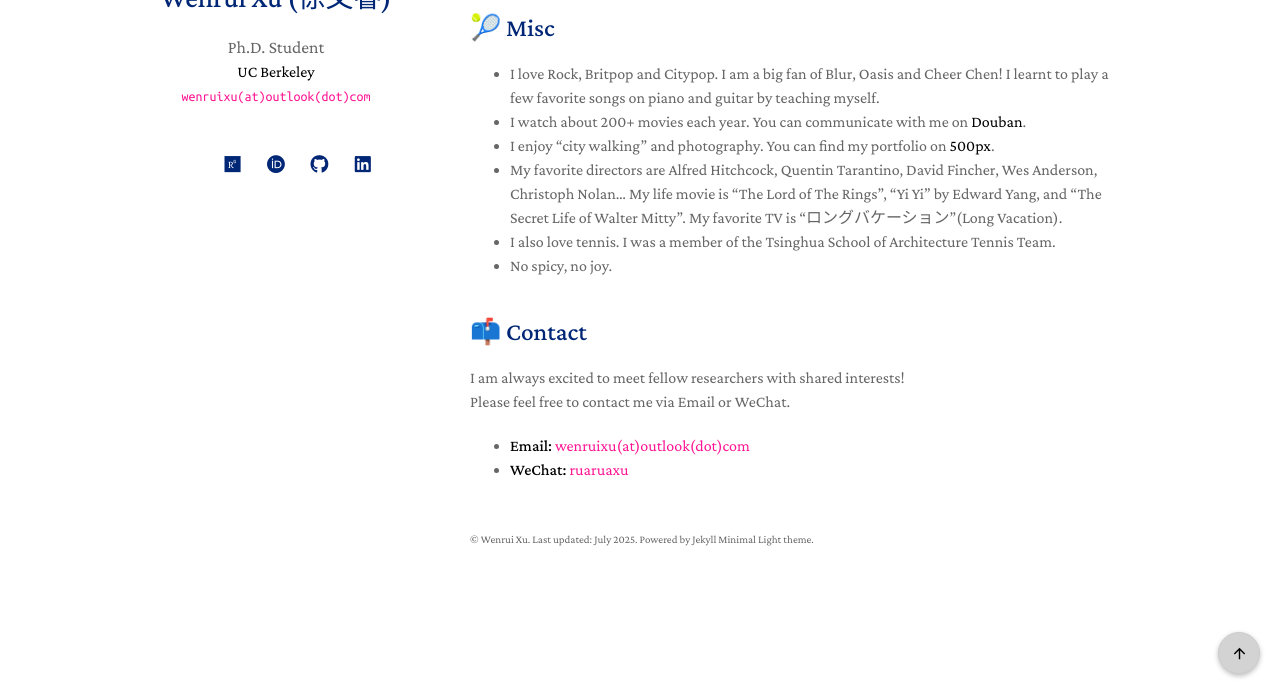
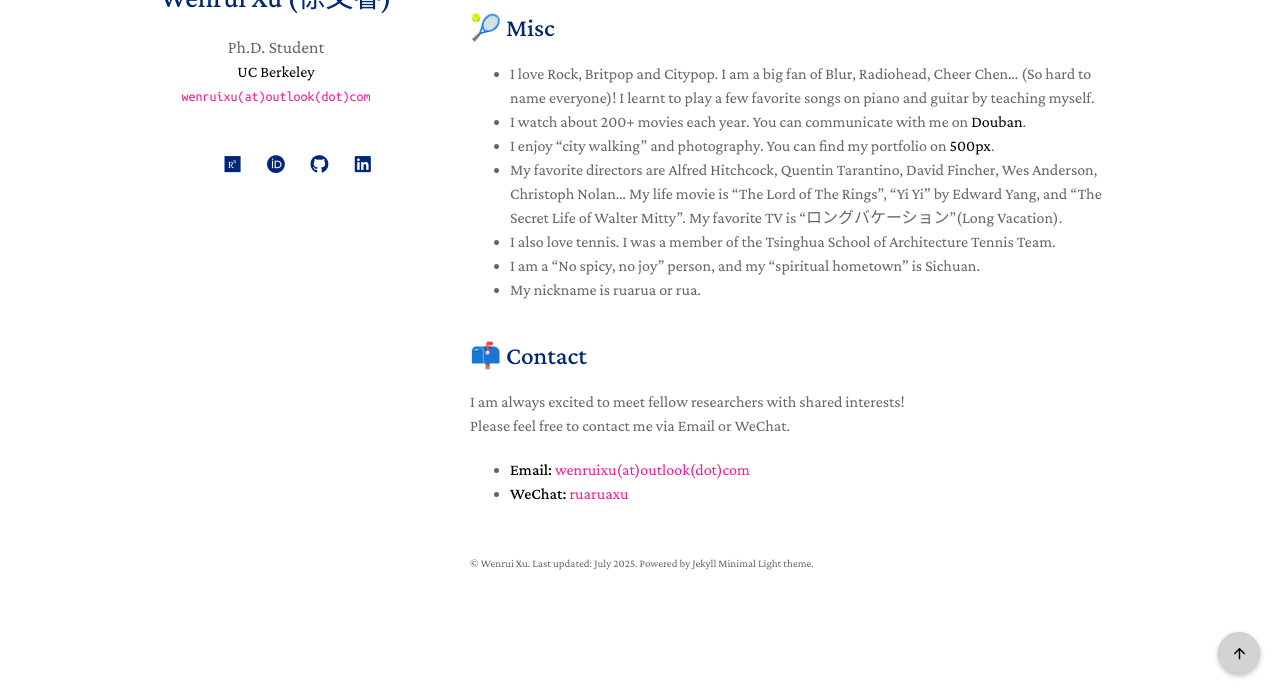
Before and after one commit to ruaruaxu/ruaruaxu.github.io, a Jekyll site: the page built from index.md, in a window 1280 px wide and 900 px high, scrolled down 4041 px, cut to the strip 206-900 px from the top of the window. Built offline with Jekyll 4.4.1, drawn with Linux system fonts in a browser that asks for light colours; a style sheet for code colours, icons or effects is not loaded.

Commit message:
Update index.md

```diff
--- a/index.md
+++ b/index.md
@@ -268,12 +268,13 @@ Please see [Google Scholar](https://scholar.google.com/citations?user=wrPOVnkAAA
 
 ## 🎾 Misc
 
-- I love Rock, Britpop and Citypop. I am a big fan of Blur, Oasis and Cheer Chen! I learnt to play a few favorite songs on piano and guitar by teaching myself.
+- I love Rock, Britpop and Citypop. I am a big fan of Blur, Radiohead, Cheer Chen... (So hard to name everyone)! I learnt to play a few favorite songs on piano and guitar by teaching myself.
 - I watch about 200+ movies each year. You can communicate with me on [Douban](https://www.douban.com/people/xycf/).
 - I enjoy "city walking" and photography. You can find my portfolio on [500px](https://500px.com.cn/ruaruaxu).
 - My favorite directors are Alfred Hitchcock, Quentin Tarantino, David Fincher, Wes Anderson, Christoph Nolan... My life movie is "The Lord of The Rings", "Yi Yi" by Edward Yang, and "The Secret Life of Walter Mitty". My favorite TV is "ロングバケーション"(Long Vacation).
 - I also love tennis. I was a member of the Tsinghua School of Architecture Tennis Team.
-- No spicy, no joy.
+- I am a "No spicy, no joy" person, and my "spiritual hometown" is Sichuan.
+- My nickname is ruarua or rua.
 
 <div id='contact'></div>
 
```
